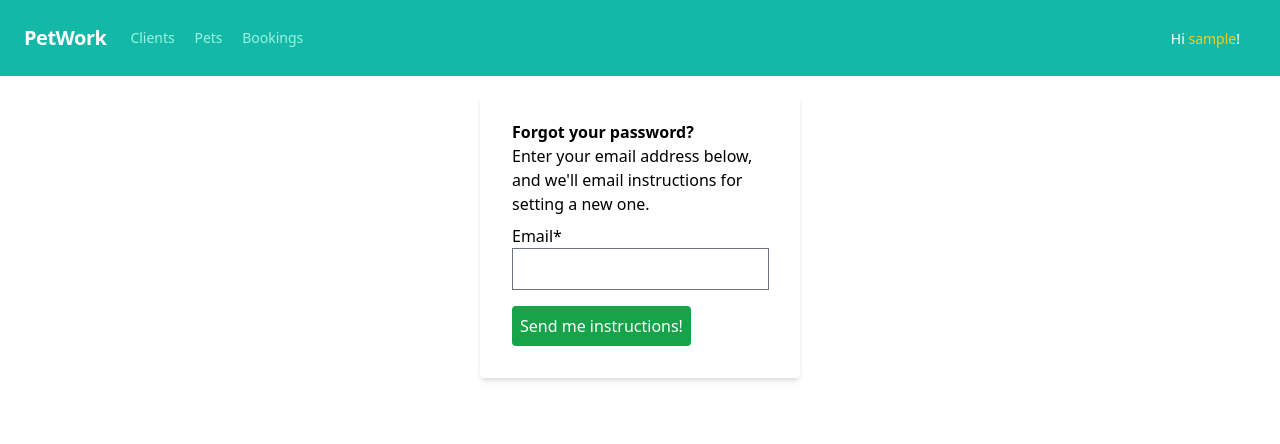
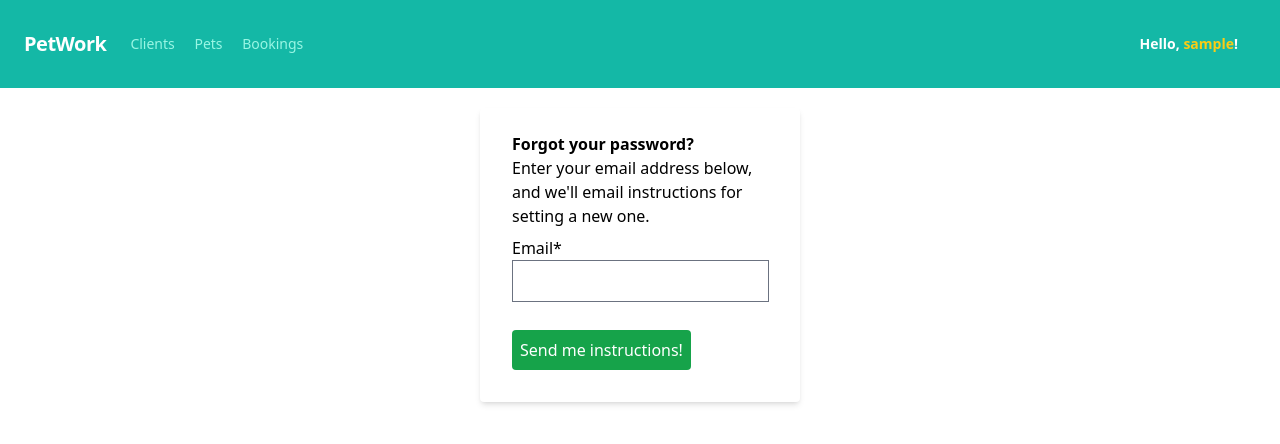
Before and after one commit to nrcrls/pets, a Django app: page /accounts/password_reset/ in a window 1280 px wide. Shown: the top 444 px of the page. Run offline with Django 4.2, Linux system fonts and the light colour scheme; the visitor is signed in with stand-in values (Sample User, id 1); some libraries are stand-ins or nearby versions.

Commit message:
fix login button spacing

```diff
--- a/templates/navbar.html
+++ b/templates/navbar.html
@@ -23,20 +23,20 @@
     <div>
         {% if user.is_authenticated %}
             <div class="relative inline-block text-sm lg:flex-grow">
-                <button id="dropdownButton" class="block mt-4 lg:inline-block lg:mt-0 text-white mr-4">
-                    Hi <span class="text-yellow-400">{{ user.username }}</span>!
+                <button id="dropdownButton" class="nav-item cursor-pointer text-white font-bold border-2 border-transparent py-2 px-4">
+                    Hello, <span class="text-yellow-400">{{ user.username }}</span>!
                 </button>
-                <div id="dropdownMenu" class="hidden mt-2 bg-white rounded-lg py-2 shadow-xl absolute">
+                <div id="dropdownMenu" class="hidden -mt-2 z-10 bg-white rounded-lg py-2 shadow-xl absolute">
                     <a href="{% url 'password_change' %}" class="block px-4 py-1 hover:bg-yellow-400">Change Password</a>
-                    <a href="{% url 'logout' %}" class="block px-4 py-1  hover:bg-yellow-400">Log Out</a>
+                    <a href="{% url 'logout' %}" class="block px-4 py-1 hover:bg-yellow-400">Log Out</a>
                 </div>
             </div>
         {% else %}
             <div class="inline-block text-sm lg:flex-grow">
-                <button class="text-white font-bold bg-transparent border-2 border-yellow-400 hover:bg-yellow-400 hover:border-yellow-400 rounded-lg py-2 px-4 block mt-4 lg:inline-block lg:mt-0 mr-2">
+                <button class="nav-item text-white font-bold bg-transparent border-2 border-yellow-400 hover:bg-yellow-400 hover:border-yellow-400 rounded-lg py-2 px-4 mt-4 mr-2 lg:inline-block lg:mt-0">
                     <a href="{% url 'login' %}">Log In</a>
                 </button>
-                <button class="font-bold text-white bg-yellow-400 border-transparent border-2 hover:text-teal-400 hover:bg-yellow-200 hover:border-yellow-200 rounded-lg py-2 px-4  block mt-4 lg:inline-block lg:mt-0 mr-2">
+                <button class="nav-item text-white font-bold bg-yellow-400 border-transparent border-2 hover:text-teal-400 hover:bg-yellow-200 hover:border-yellow-200 rounded-lg py-2 px-4 mt-4 mr-2 lg:inline-block lg:mt-0">
                     <a href="{% url 'signup' %}">Sign Up</a>
                 </button>
             </div>
--- a/templates/registration/login.html
+++ b/templates/registration/login.html
@@ -10,7 +10,7 @@
             {% csrf_token %}
             <h2 class="text-center mb-4 font-bold">Log In</h2>
             {{ form|crispy }}
-            <button type="submit" class="bg-yellow-400 text-white font-bold rounded-md p-2">Log In</button>
+            <button type="submit" class="mt-2 bg-yellow-400 text-white font-bold rounded-md p-2">Log In</button>
             <p class="mt-2 underline underline-offset-2"><a href="{% url 'password_reset' %}">Forgot your password?</a></p>
         </form>
     </div>
--- a/theme/static/css/dist/styles.css
+++ b/theme/static/css/dist/styles.css
@@ -761,6 +761,18 @@
   position: relative;
 }
 
+.z-0 {
+  z-index: 0;
+}
+
+.z-10 {
+  z-index: 10;
+}
+
+.z-20 {
+  z-index: 20;
+}
+
 .m-8 {
   margin: 2rem;
 }
@@ -768,6 +780,11 @@
 .my-4 {
   margin-top: 1rem;
   margin-bottom: 1rem;
+}
+
+.my-2 {
+  margin-top: 0.5rem;
+  margin-bottom: 0.5rem;
 }
 
 .mb-2 {
@@ -804,6 +821,26 @@
 
 .mt-5 {
   margin-top: 1.25rem;
+}
+
+.mb-5 {
+  margin-bottom: 1.25rem;
+}
+
+.mb-3 {
+  margin-bottom: 0.75rem;
+}
+
+.mt-1 {
+  margin-top: 0.25rem;
+}
+
+.-mt-1 {
+  margin-top: -0.25rem;
+}
+
+.-mt-2 {
+  margin-top: -0.5rem;
 }
 
 .block {
@@ -844,6 +881,14 @@
 
 .flex-grow {
   flex-grow: 1;
+}
+
+.cursor-auto {
+  cursor: auto;
+}
+
+.cursor-pointer {
+  cursor: pointer;
 }
 
 .flex-col {
@@ -975,6 +1020,10 @@
 
 .pt-6 {
   padding-top: 1.5rem;
+}
+
+.pb-2 {
+  padding-bottom: 0.5rem;
 }
 
 .text-center {
```
